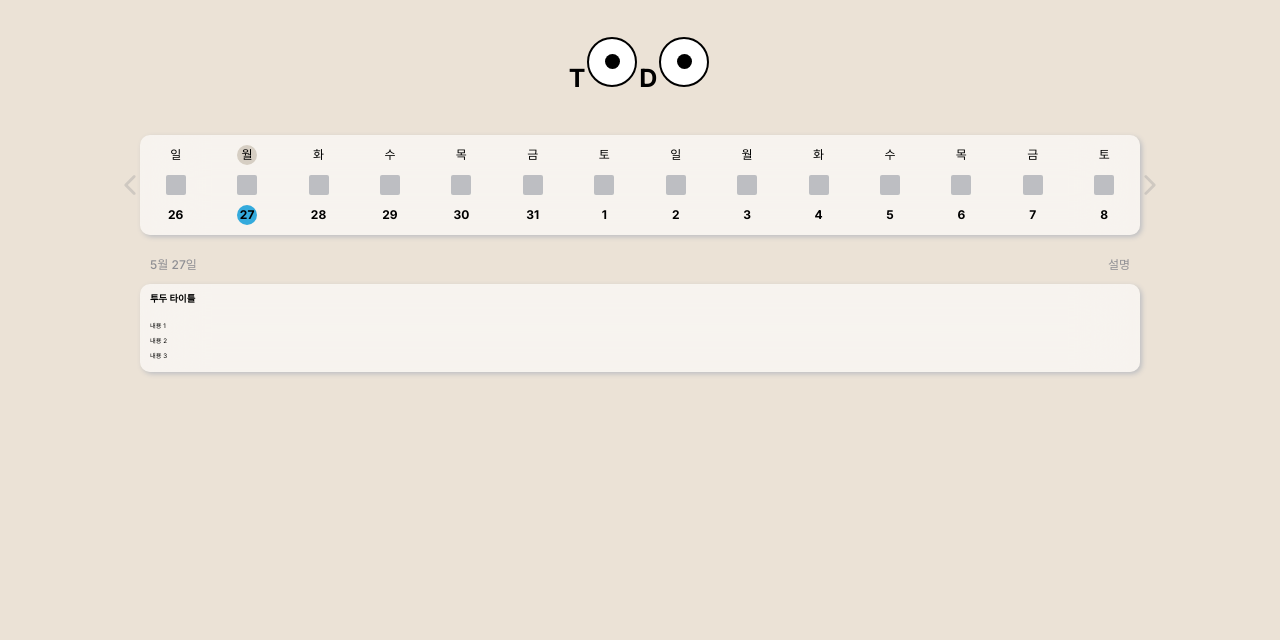
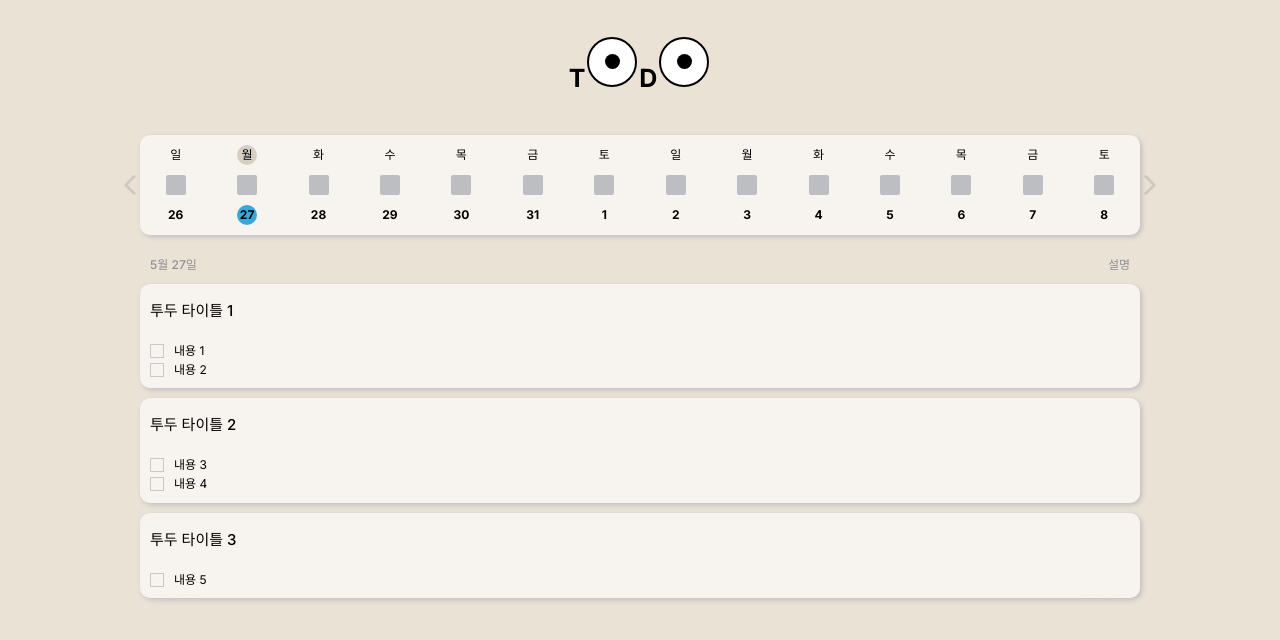
Before and after one commit to ejinn1/tOdO, a Next.js app: page / in a window 1280 px wide. Shown: the top 640 px of the page. Built offline with nearby package versions, Linux system fonts and the light colour scheme.

Commit message:
chore: todo를 prop으로 받아서 처리

```diff
--- a/src/app/_components/Main/index.tsx
+++ b/src/app/_components/Main/index.tsx
@@ -1,6 +1,72 @@
 import { useClickedDate } from "@/store/useClickedDate";
 import styled from "styled-components";
-import Container from "../Container";
+import Todo, { TodoSpace } from "../Todo";
+
+const DUMMY_TODOS: TodoSpace[] = [
+  {
+    id: 1,
+    title: "투두 타이틀 1",
+    todos: [
+      {
+        id: 1,
+        content: "내용 1",
+        complete: false,
+        priority: "높음",
+        subTasks: [
+          { content: "서브 태스크 1", complete: false },
+          { content: "서브 태스크 2", complete: true },
+        ],
+        createdAt: new Date(),
+        updatedAt: new Date(),
+      },
+      {
+        id: 2,
+        content: "내용 2",
+        complete: true,
+        priority: "중간",
+        subTasks: [{ content: "서브 태스크 3", complete: false }],
+        createdAt: new Date(),
+        updatedAt: new Date(),
+      },
+    ],
+  },
+  {
+    id: 2,
+    title: "투두 타이틀 2",
+    todos: [
+      {
+        id: 3,
+        content: "내용 3",
+        complete: false,
+        priority: "낮음",
+        createdAt: new Date(),
+        updatedAt: new Date(),
+      },
+      {
+        id: 4,
+        content: "내용 4",
+        complete: true,
+        priority: "높음",
+        createdAt: new Date(),
+        updatedAt: new Date(),
+      },
+    ],
+  },
+  {
+    id: 3,
+    title: "투두 타이틀 3",
+    todos: [
+      {
+        id: 5,
+        content: "내용 5",
+        complete: false,
+        priority: "중간",
+        createdAt: new Date(),
+        updatedAt: new Date(),
+      },
+    ],
+  },
+];
 
 export default function Main() {
   const { clickedDate } = useClickedDate();
@@ -12,16 +78,9 @@ export default function Main() {
         </div>
         <div>설명</div>
       </Description>
-      <Container>
-        <TodoContainer>
-          <h1>투두 타이틀</h1>
-          <Ul>
-            <Li>내용 1</Li>
-            <Li>내용 2</Li>
-            <Li>내용 3</Li>
-          </Ul>
-        </TodoContainer>
-      </Container>
+      {DUMMY_TODOS.map((todoSpace) => (
+        <Todo key={todoSpace.id} todoSpace={todoSpace} />
+      ))}
     </Wrapper>
   );
 }
@@ -44,20 +103,3 @@ const Wrapper = styled.article`
   flex-direction: column;
   gap: 1rem;
 `;
-
-const TodoContainer = styled.div`
-  display: flex;
-  flex-direction: column;
-  justify-content: flex-start;
-  width: 100%;
-  padding: 0 1rem;
-`;
-
-const Ul = styled.ul`
-  list-style-type: none;
-  padding: 0;
-`;
-
-const Li = styled.li`
-  margin-bottom: 0.5rem;
-`;
--- /dev/null
+++ b/src/app/_components/Todo/index.tsx
@@ -0,0 +1,83 @@
+import styled from "styled-components";
+import Container from "../Container";
+
+interface SubTask {
+  content: string;
+  complete: boolean;
+}
+
+interface Todo {
+  id: number;
+  content: string;
+  complete: boolean;
+  priority: "높음" | "중간" | "낮음";
+  subTasks?: SubTask[];
+  createdAt: Date;
+  updatedAt: Date;
+}
+
+export interface TodoSpace {
+  id: number;
+  title: string;
+  todos: Todo[];
+}
+
+interface TodoProps {
+  todoSpace: TodoSpace;
+}
+
+export default function Todo({ todoSpace }: TodoProps) {
+  return (
+    <Container>
+      <TodoContainer>
+        <H3>{todoSpace.title}</H3>
+        <Ul>
+          {todoSpace.todos.map((todo) => (
+            <Li key={todo.id}>
+              <CheckBox />
+              <Content>{todo.content}</Content>
+            </Li>
+          ))}
+        </Ul>
+      </TodoContainer>
+    </Container>
+  );
+}
+
+const TodoContainer = styled.div`
+  display: flex;
+  flex-direction: column;
+  justify-content: flex-start;
+  width: 100%;
+  padding: 0 1rem;
+`;
+
+const H3 = styled.h3`
+  font-size: ${({ theme }) => theme.fontSizes.subtitle};
+  font-weight: ${({ theme }) => theme.fontWeights.medium};
+`;
+
+const Ul = styled.ul`
+  list-style-type: none;
+  padding: 0;
+`;
+
+const Li = styled.li`
+  display: flex;
+  justify-content: flex-start;
+  align-content: center;
+  gap: 1rem;
+  margin-bottom: 0.5rem;
+  font-size: ${({ theme }) => theme.fontSizes.body};
+  font-weight: ${({ theme }) => theme.fontWeights.regular};
+`;
+
+const CheckBox = styled.div`
+  width: 1.4rem;
+  height: 1.4rem;
+  border: 1px solid ${({ theme }) => theme.colors.paleGray};
+`;
+
+const Content = styled.div`
+  line-height: 1.4rem;
+`;
```
